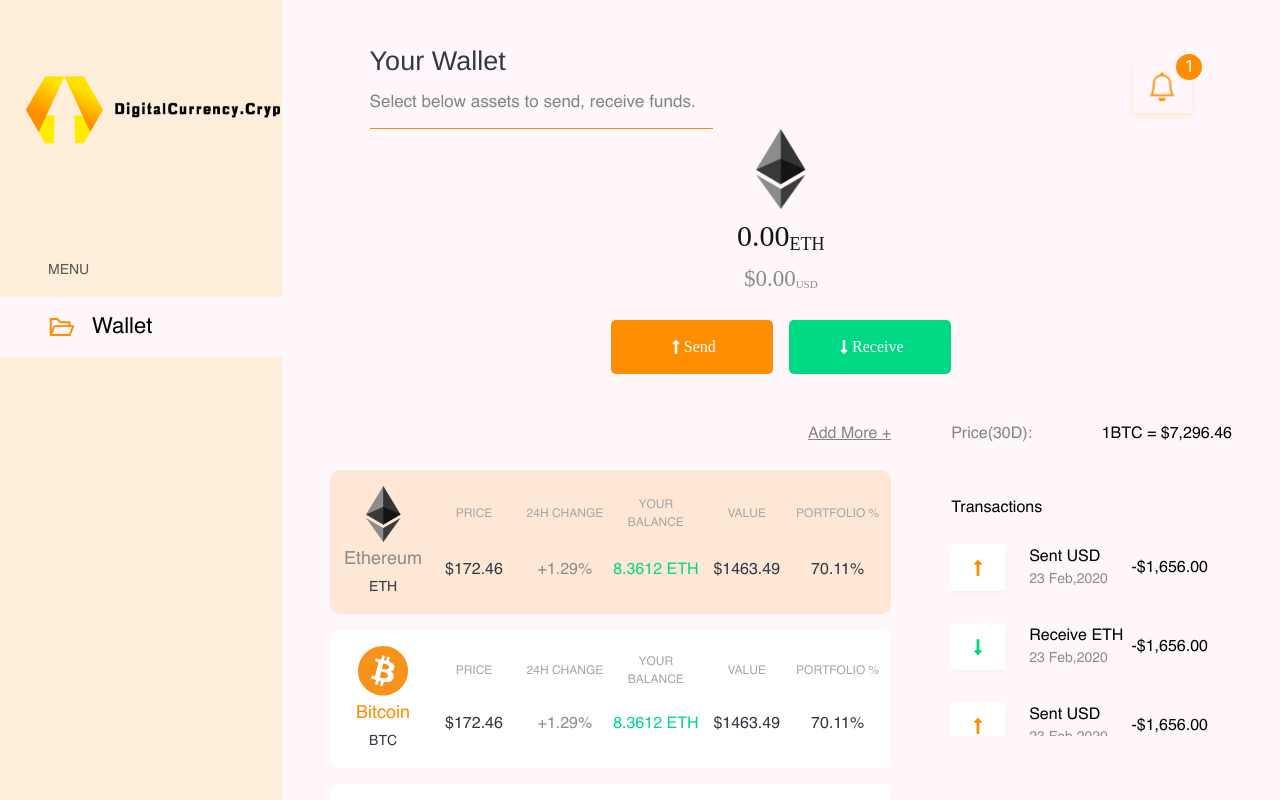
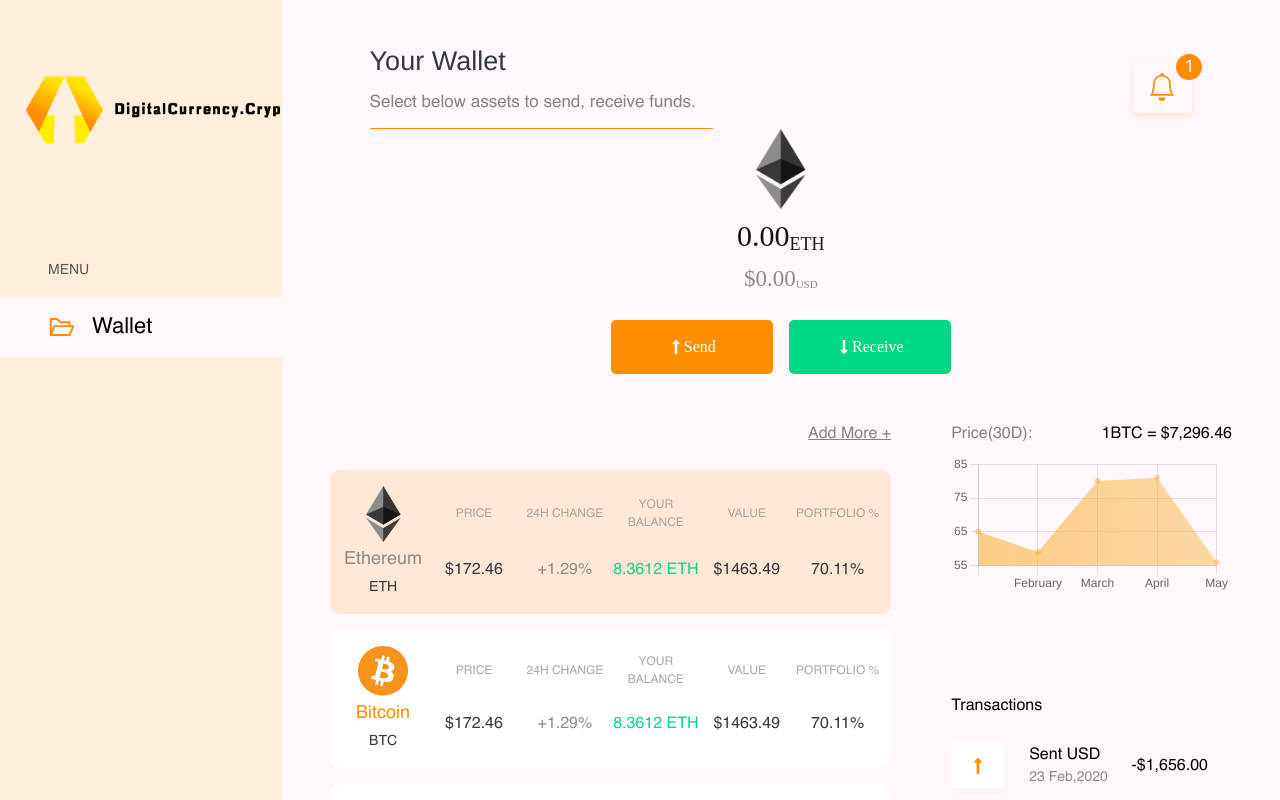
Before and after one commit to BlackHoleUsa/nft-wallet, a React (Create React App) app: page /#/wallet in a window 1280 px wide. Before the commit this address led to /wallet. Built offline with nearby package versions, Linux system fonts and the light colour scheme; a web font is replaced by a local one.

Commit message:
bind chart

```diff
--- a/package.json
+++ b/package.json
@@ -2,6 +2,7 @@
   "name": "shajuanda",
   "version": "0.1.0",
   "private": true,
+  "homepage": "http://blackhole@sardartufani.com/projects/kyle-wallet",
   "dependencies": {
     "@fontsource/oswald": "^4.5.0",
     "@testing-library/jest-dom": "^5.11.9",
@@ -19,10 +20,13 @@
     "react-qr-code": "^2.0.2",
     "react-redux": "^7.2.4",
     "react-reveal": "^1.2.2",
+    "react-chartjs-2": "^3.0.3",
+    "chart.js": "^3.4.1",
     "react-router": "^5.2.0",
     "react-router-dom": "^5.2.0",
     "react-scripts": "4.0.2",
     "react-time-picker": "^4.2.1",
+    "recharts": "^2.1.2",
     "redux": "^4.1.0",
     "redux-persist": "^6.0.0",
     "redux-thunk": "^2.3.0",
--- a/src/components/Graph/Graph.css
+++ b/src/components/Graph/Graph.css
@@ -1,7 +1,7 @@
 .transactions-container{
     overflow-x: hidden;
     overflow-y: auto;
-    height: 30vh;
+    height: 25vh;
     margin-top: 50px;
 }
 
--- a/src/components/Graph/Graph.js
+++ b/src/components/Graph/Graph.js
@@ -4,6 +4,8 @@
 import { Element } from 'components/Element/Element';
 import { FlexColumn } from 'components/FlexColumn/FlexColumn';
 import { transactionData } from 'Assets/Data';
+import LineCharts from './GraphData';
+
 
 export const Graph = () => {
 
@@ -19,6 +21,8 @@
                     1BTC = $7,296.46
                 </Element>
             </FlexRow>
+
+            <LineCharts />
 
             <FlexColumn className="w-100 transactions-container">
                 <Element className="text-black font-16px font-helvetica mb-4 d-block">
--- /dev/null
+++ b/src/components/Graph/GraphData.js
@@ -0,0 +1,107 @@
+import React, {Component} from 'react';
+
+import {Line} from 'react-chartjs-2';
+import {
+    Chart,
+    LineController,
+    LineElement,
+    PointElement,
+    CategoryScale,
+    LinearScale
+} from "chart.js";
+
+
+Chart.register(
+    LineController,
+    LineElement,
+    PointElement,
+    CategoryScale,
+    LinearScale,
+);
+
+const getChartData = (canvas) => {
+
+    const ctx = canvas.getContext("2d");
+    const gradient = ctx.createLinearGradient(0,0,1000,0);
+    gradient.addColorStop(0, 'rgba(250,174,50,0.6)');
+    gradient.addColorStop(1, 'rgba(250,174,50,0)');
+
+    return {
+        labels: ['', 'February', 'March','April', 'May'],
+        datasets: [
+            {
+                label: 'Apple',
+                fill: true,
+                lineTension: 0,
+                backgroundColor: gradient,
+                borderColor: 'rgba(153,255,51,1)',
+                borderWidth: 0,
+                data: [65, 59, 80, 81, 56]
+            }
+        ]
+    }
+}
+
+class LineCharts extends Component {
+    constructor(props) {
+        super(props);
+
+        this.state = {
+            dateDropdown: false,
+            dateValue: 'Please select date'
+        }
+    }
+
+    render() {
+
+        return(
+
+            <div style={{ width: '100%', display: 'flex', justifyContent: 'center' }}>
+                <div style={{ width: '100%', height: '190px' }}>
+                    <Line
+                        data={(canvas) => getChartData(canvas)}
+                        options={{
+                                plugins: {
+                                    legend: {
+                                        display: false
+                                    }
+                                },
+                                annotation: {
+                                    legend: {
+                                        display: false
+                                    },
+                                    annotations: {
+                                        legend: {
+                                            display: false
+                                        },
+                                        myHorizontalLine: {
+                                            type: "line",
+                                            scaleID: "y",
+                                            value: 25,
+                                            borderColor: "black",
+                                            borderWidth: 0,
+                                            // label: {
+                                            //     position: "left",
+                                            //     yAdjust: -20,
+                                            //     backgroundColor: "red",
+                                            //     content: "This is a long test label",
+                                            //     enabled: true
+                                            // },
+                                            click(context) {
+                                                // The annotation is is bound to the `this` variable
+                                                console.log("Annotation", context);
+                                            }
+                                        }
+                                    }
+                                }
+                            }
+                        }
+                    />
+                </div>
+            </div>
+
+        )
+    }
+}
+
+export default LineCharts;
--- a/src/index.css
+++ b/src/index.css
@@ -45,7 +45,7 @@
   background: var(--orange);
   border-radius: 50px !important;
   -webkit-border-radius: 50px !important;
-  outline: 3px solid var(--orange);
+  outline: 2px solid var(--orange);
 }
 
 /* Handle on hover */
--- a/src/index.js
+++ b/src/index.js
@@ -5,7 +5,7 @@
 import NftWallet from './App';
 import reportWebVitals from './reportWebVitals';
 
-import { BrowserRouter as Router } from "react-router-dom";
+import { HashRouter as Router } from "react-router-dom";
 
 import 'bootstrap/dist/css/bootstrap.min.css';
 import './custom.scss';
--- a/src/screens/Dashboard/Dashboard.js
+++ b/src/screens/Dashboard/Dashboard.js
@@ -23,7 +23,7 @@
     const [receiveMenu, setReceiveMenu] = useState(false);
 
     useEffect(() => {
-        runInterval();
+        // runInterval();
     });
 
     const runInterval = () => {
```
Also changed, not shown: 1 other file (tests, documents, lock files or other folders).
